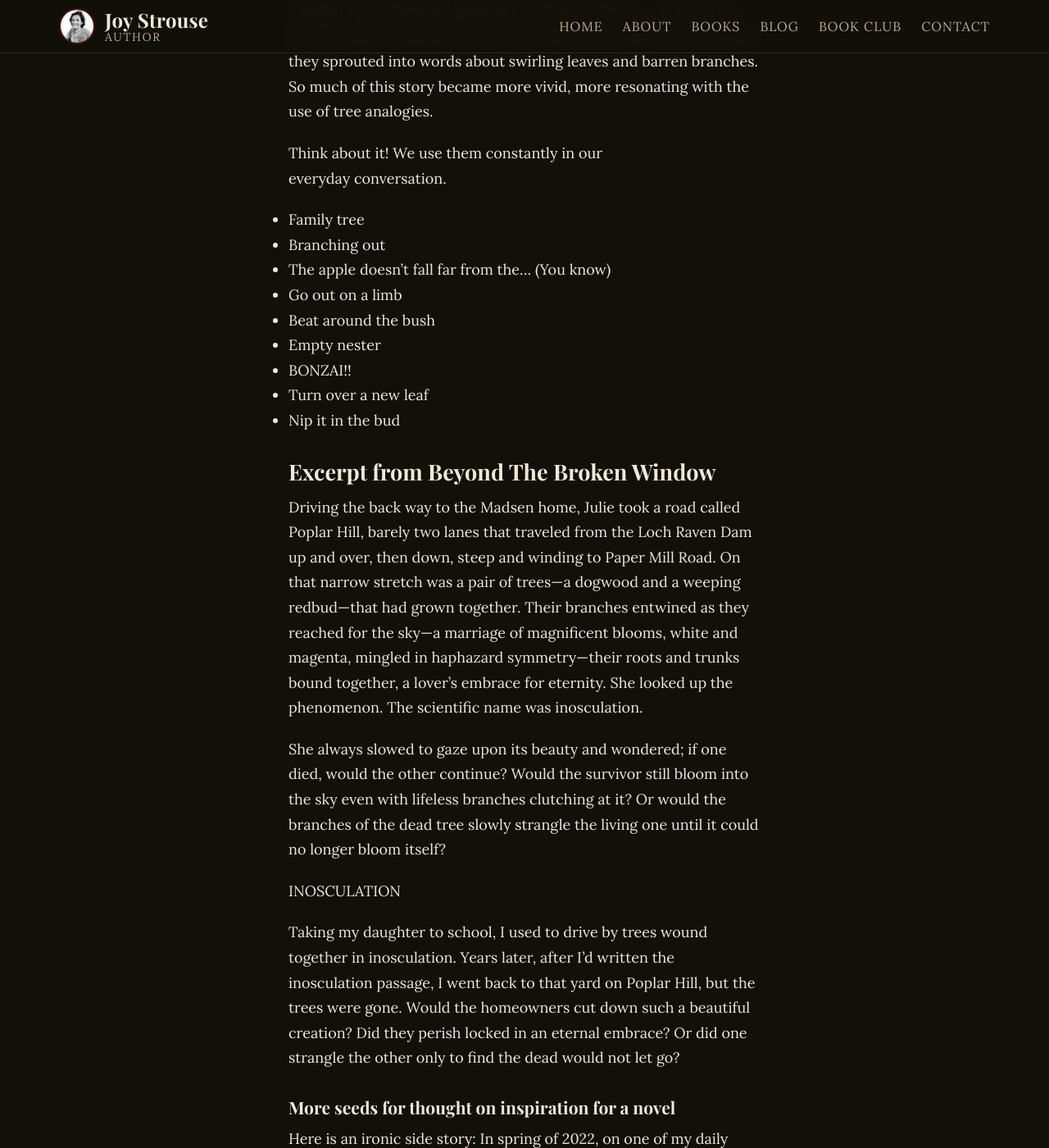
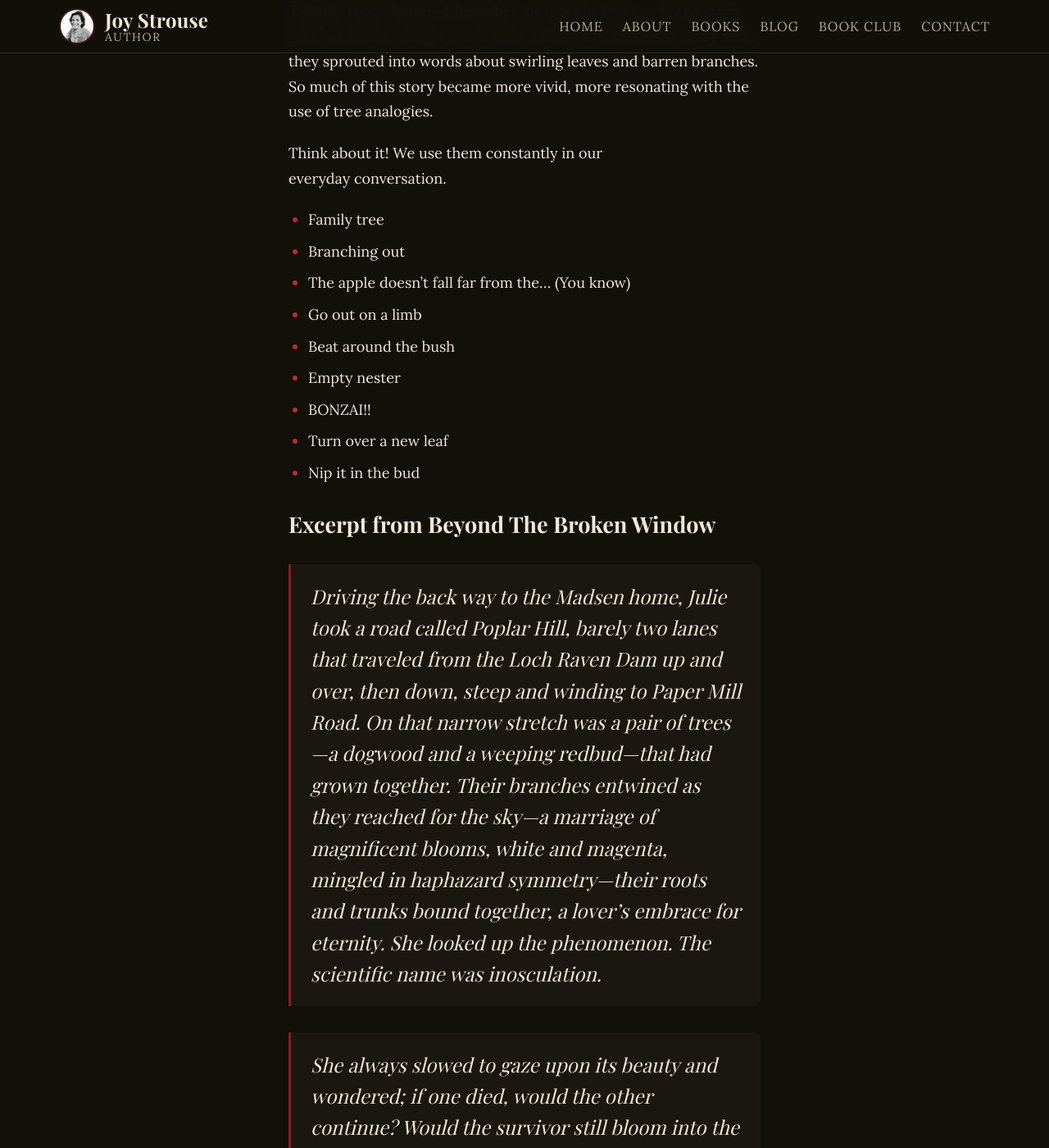
Before and after one commit to JimmyFlame77/joystrouseauthor, a Jekyll site: the page built from _posts/2026-06-23-inspiration-for-a-novel-see-the-forest-for-the-trees.md, in a window 1280 px wide and 1400 px high, scrolled down 1814 px. Shown: the whole window at 82% size. Built offline with Jekyll 4.4.1, drawn with Linux system fonts in a browser that asks for light colours; some web fonts are replaced.

Commit message:
Update style.css

```diff
--- a/assets/css/style.css
+++ b/assets/css/style.css
@@ -777,6 +777,41 @@ button { cursor: pointer; background: none; border: none; }
   text-underline-offset: 3px;
 }
 
+.post-body ul,
+.post-body ol {
+  padding-left: var(--space-6);
+  margin-bottom: var(--space-5);
+}
+
+.post-body ul { list-style: disc; }
+.post-body ol { list-style: decimal; }
+
+.post-body li {
+  margin-bottom: var(--space-2);
+  line-height: 1.7;
+}
+
+.post-body li::marker { color: var(--color-primary-active); }
+
+.post-body blockquote {
+  margin-block: var(--space-8);
+  padding: var(--space-5) var(--space-6);
+  border-left: 3px solid var(--color-primary);
+  background: var(--color-surface);
+  border-radius: 0 var(--radius-md) var(--radius-md) 0;
+}
+
+.post-body blockquote p {
+  font-family: var(--font-display);
+  font-size: var(--text-lg);
+  font-style: italic;
+  color: var(--color-text);
+  margin-bottom: 0;
+  line-height: 1.6;
+}
+
+.post-body blockquote p + p { margin-top: var(--space-4); }
+
 .post-footer {
   padding-block: var(--space-8);
   border-top: 1px solid var(--color-border);
```
